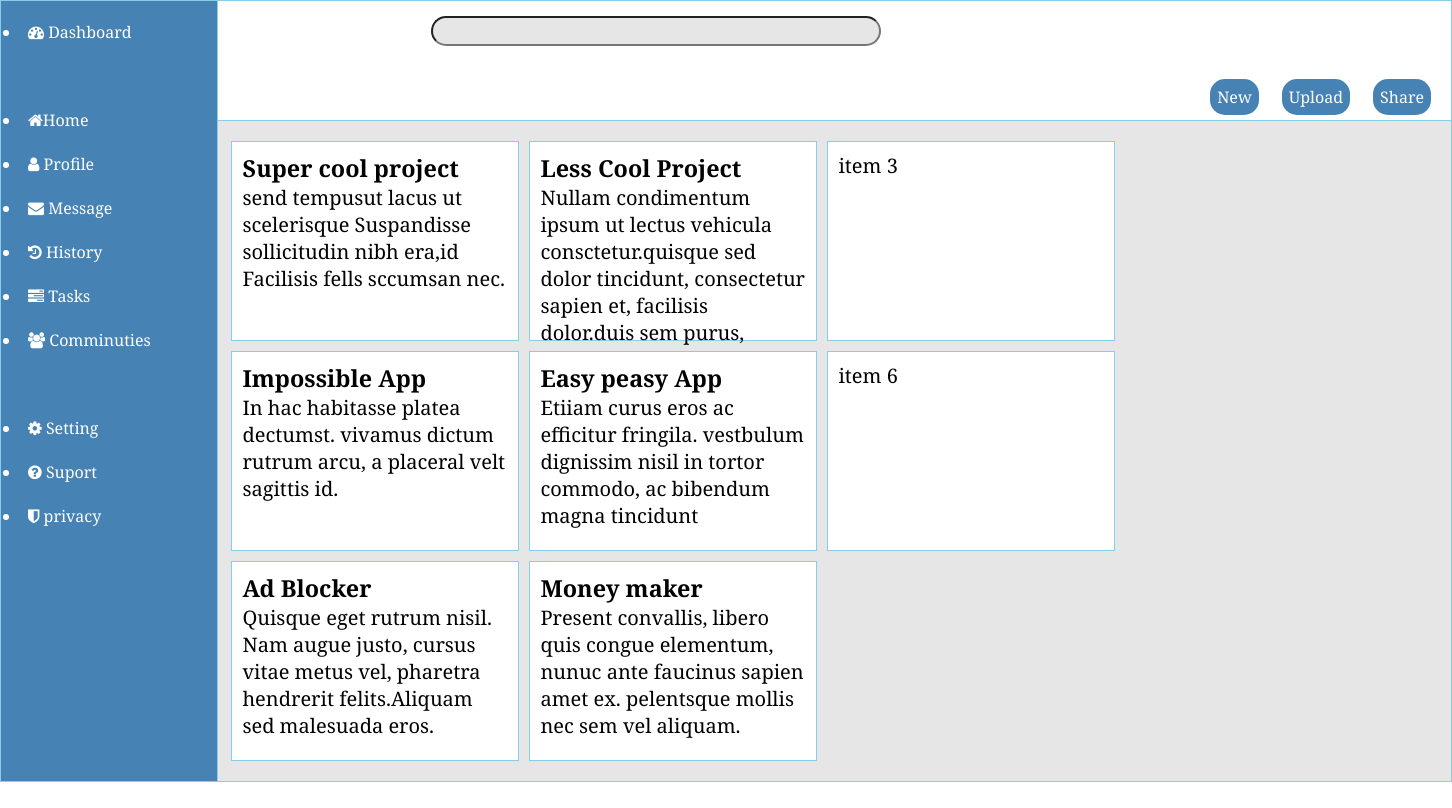
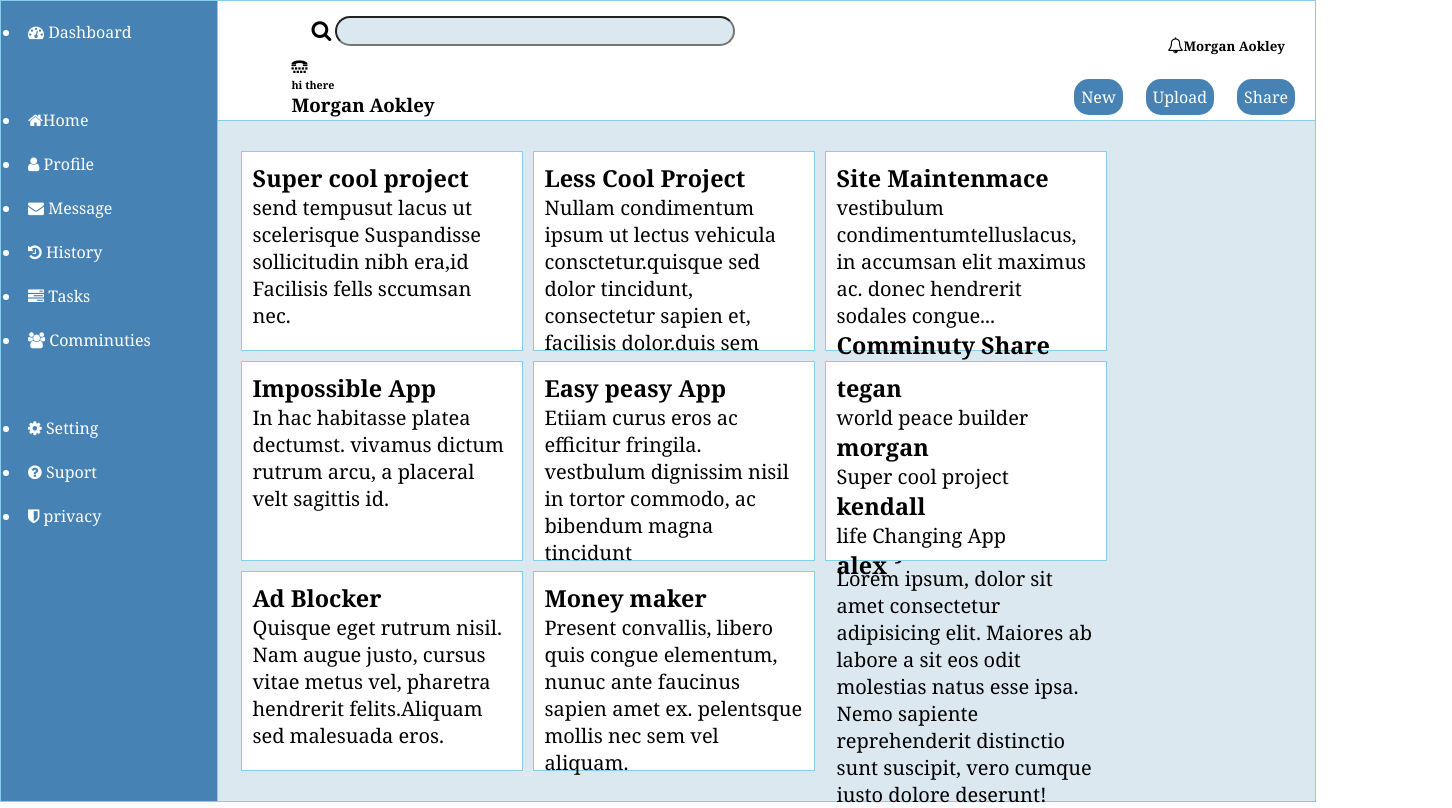
Before and after one commit to Mpascal12/first-project, a plain HTML site: page index.html in a window 1280 px wide. Shown: the whole page, 1452 px wide, since content can reach past the window. Drawn offline with Linux system fonts and the light colour scheme.

Commit message:
second add

```diff
--- a/grid2.css
+++ b/grid2.css
@@ -33,7 +33,7 @@ header{
 main{
     grid-area: content;
     width:80%; ;
-    background-color: hsl(0, 0%, 90%);
+    background-color: hsl(202, 39%, 90%);
     margin-left: 60px;
     margin-top: -20px;
 }
@@ -41,9 +41,11 @@ main{
 {
     max-width: 960px;
     display: grid;
-    grid-template-columns:repeat(3,30%);
+    padding: 10px;
+    grid-template-columns:repeat(3,30%) ;
     gap: 10px;
     grid-auto-rows: 200px;
+
 
 }
 .item{
@@ -53,11 +55,34 @@ main{
     color: black;
     border: skyblue 1px solid;
     padding: 10px;
-
 }
 .nav-header{
     margin-top: -15px;
 
+}
+.form{
+    margin-top: 10px;
+    margin-left: 80px;
+    color: black;
+
+}
+input{
+    width: 400px;
+    background-color:hsl(202, 39%, 90%);
+    border-radius: 15px;
+    height: 30px;
+}
+.img{
+    color: black;
+    margin-top:10px;
+    margin-left: 60px;
+}
+.left_word{
+    color: black;
+     float: right;
+     margin-top: -80px;
+     padding-right: 10px;
+     display: flex;
 }
 .nav-content{
     float: right;
@@ -72,16 +97,6 @@ li a{
     text-decoration: none;
 }
 
-input{
-    margin-top: 10px;
-    margin-left: 200px;
-    width: 450px;
-    height:30px;
-    border-radius: 15px;
-    background-color:hsl(0, 0%, 90%);
-    text-decoration: none;
-
-}
 nav{
     grid-area: nav;
     width: 145%;
@@ -89,7 +104,8 @@ nav{
 }
 .container2
 {
-}
-ul li a{
     text-decoration: none;
 }
+li a{
+    text-decoration: none;
+}
--- a/index.html
+++ b/index.html
@@ -11,16 +11,28 @@
 <body>
     <header>
            <div class="nav-header">
-              <form action="#" method="">
+
+              <form class="form" >
+                <i class="fa fa-search fa-lg"></i>
                 <input type="text">
               </form>
            </div>
         <div class="nav-content">
              <li><a href="#">New</a></li>
-             <li><a href="#"><i></i>Upload</i></a></li>
-             <li><a href="#"><i></i>Share</i></a></li>
+             <li><a href="#">Upload</a></li>
+             <li><a href="#">Share</a></li>
         </div>
-        third nav
+           <div class="img">
+            <i class="fa fa-tty"></i>
+             <h6>hi there</h6>
+             <h3>Morgan Aokley</h3>
+          </div>
+             <div class="left_word">
+                <i class="fa fa-bell-o"></i>
+                <h5>Morgan Aokley</h5>
+
+             </div>
+
     </header>
     <main>
         <div class="container">
@@ -41,7 +53,23 @@
                     pellentsque lacus.
                 </p>
             </div>
-            <div class="item">item 3</div>
+            <div class="item">
+                <h3>Site Maintenmace</h3>
+                <p>vestibulum condimentumtelluslacus,
+                    in accumsan elit maximus ac. donec hendrerit sodales congue...
+                    <u></u>
+                    <h3>Comminuty Share Day</h3>
+                    <p>nam val lactus tincidunt,retrum nulla
+                        eu,ornare libero.Aliquam dictum accumsan..
+                        <u></u>
+                        <h3>Updated Privacy Policy</h3>
+                        <p>Lorem ipsum, dolor sit amet consectetur adipisicing elit.
+                             Maiores ab labore a sit eos odit molestias natus esse ipsa.
+                             Nemo sapiente reprehenderit distinctio sunt suscipit,
+                             vero cumque iusto dolore deserunt!</p>
+                    </p>
+                </p>
+            </div>
             <div class="item">
                 <h3>Impossible App</h3>
                     <p>In hac habitasse platea dectumst. vivamus
@@ -58,7 +86,16 @@
                     commodo, ac bibendum magna tincidunt
                 </p>
             </div>
-            <div class="item">item 6</div>
+            <div class="item">
+                <h3>tegan</h3>
+                <p>world peace builder</p>
+                <h3>morgan</h3>
+                <p>Super cool project</p>
+                <h3>kendall</h3>
+                <p>life Changing App</p>
+                <h3>alex</h3>
+                <p></p>
+            </div>
             <div class="item">
             <h3>Ad Blocker</h3>
             <p>Quisque eget rutrum nisil. Nam augue
```
